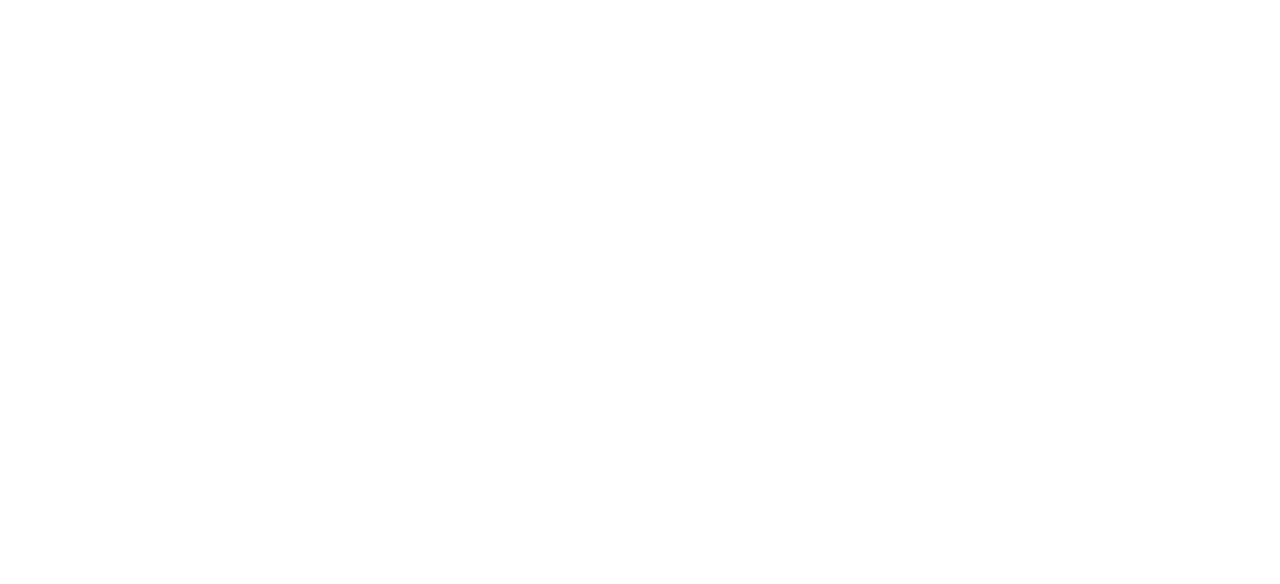
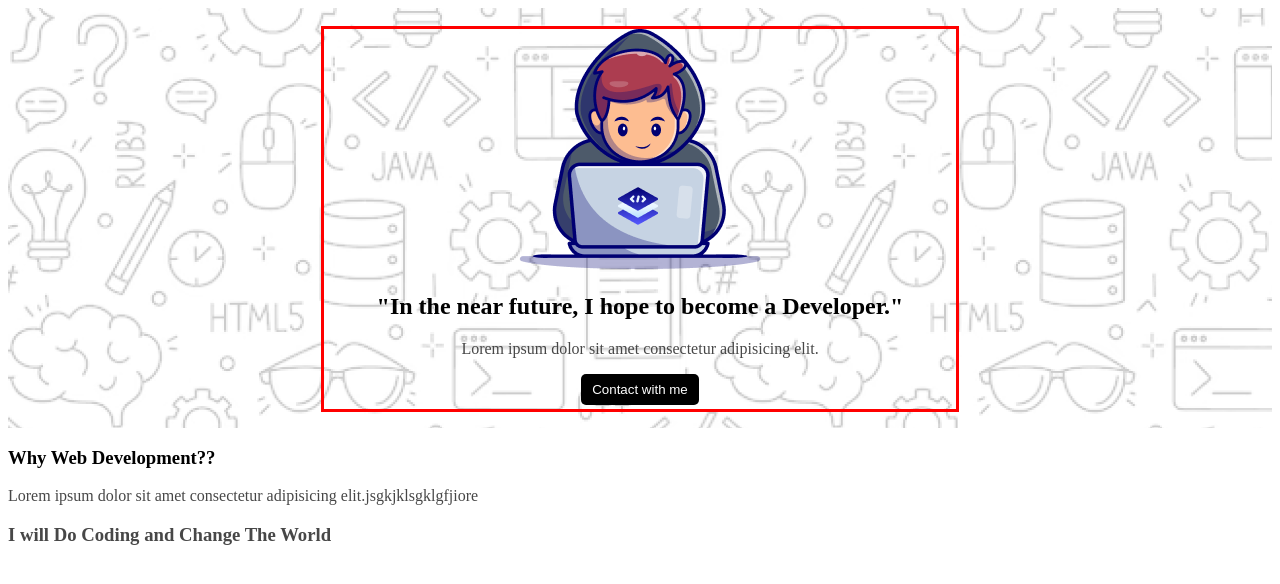
Before and after one commit to muzakkirulhuque/my-assignment, a plain HTML site: page index.html in a window 1280 px wide. Drawn offline with Linux system fonts and the light colour scheme.

Commit message:
added my banner

```diff
--- a/index.html
+++ b/index.html
@@ -4,12 +4,36 @@
     <meta charset="UTF-8">
     <meta name="viewport" content="width=device-width, initial-scale=1.0">
     <title>my-assignment</title>
+    <link rel="stylesheet" href="style/style.css">
+
 </head>
 <body>
     <header>
+        <div class="future"><br>
+            <div class="banner">
+                <img src="Group.png" alt="">
+                <h2>"In the near future, I hope to become a Developer."</h2>
+                <p class="dark-2">Lorem ipsum dolor sit amet consectetur adipisicing elit.</p>
+                <button class="btn-primary">Contact with me</button>
+            </div>
+        </div>
 
     </header>
     <main>
+        <section>
+            <div>
+                <h3>Why Web Development??</h3>
+                <p class="dark-2">Lorem ipsum dolor sit amet consectetur adipisicing elit.jsgkjklsgklgfjiore</p>
+            </div>
+            <div>
+                <div>
+                    <h3 class="dark-2">I will Do Coding and Change The World</h3>
+                </div>
+
+            </div>
+            <div></div>
+            <div></div>
+        </section>
 
     </main>
     <footer>
--- /dev/null
+++ b/style/style.css
@@ -0,0 +1,34 @@
+
+
+.future{
+    background-image: url(../Hero-bg.png);
+    background-repeat: no-repeat;
+    background-position: top left, bottom right;
+    width: 100%;
+    height: 420px;
+    border-color: solid red;
+
+}
+
+.banner{
+    justify-content: center;
+    text-align: center;
+    margin-left: auto;
+    margin-right: auto;
+    margin-bottom: 15px;
+    border: solid red;
+    width: 50%;
+    height: 380px;
+}
+.dark-2{
+    color: #474747;
+}
+.btn-primary{
+
+    background-color: black;
+    color: rgba(255, 255, 255, 1);
+    text-decoration: none;
+    padding: 8px 11px;
+    border-radius: 5px;
+    border: none;
+}
```
Also changed, not shown: 1 other file.
